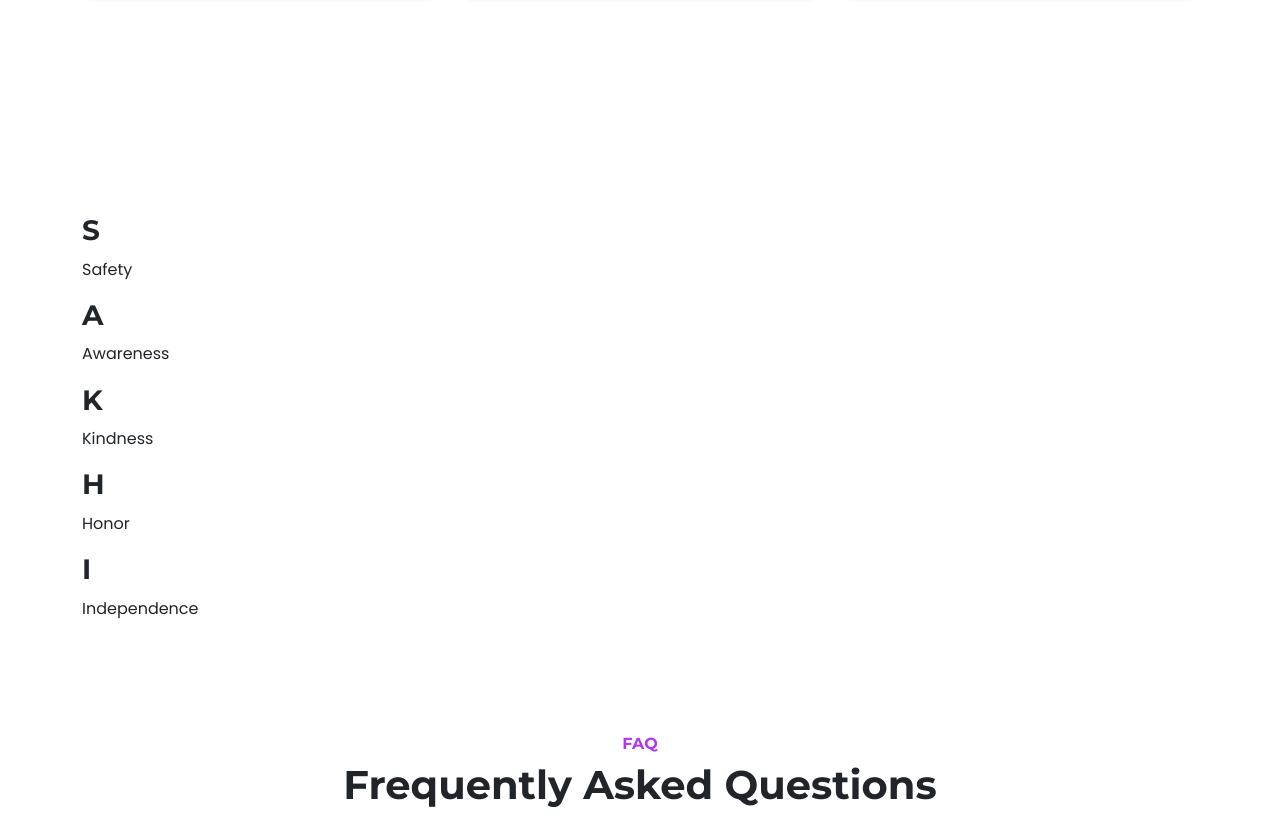
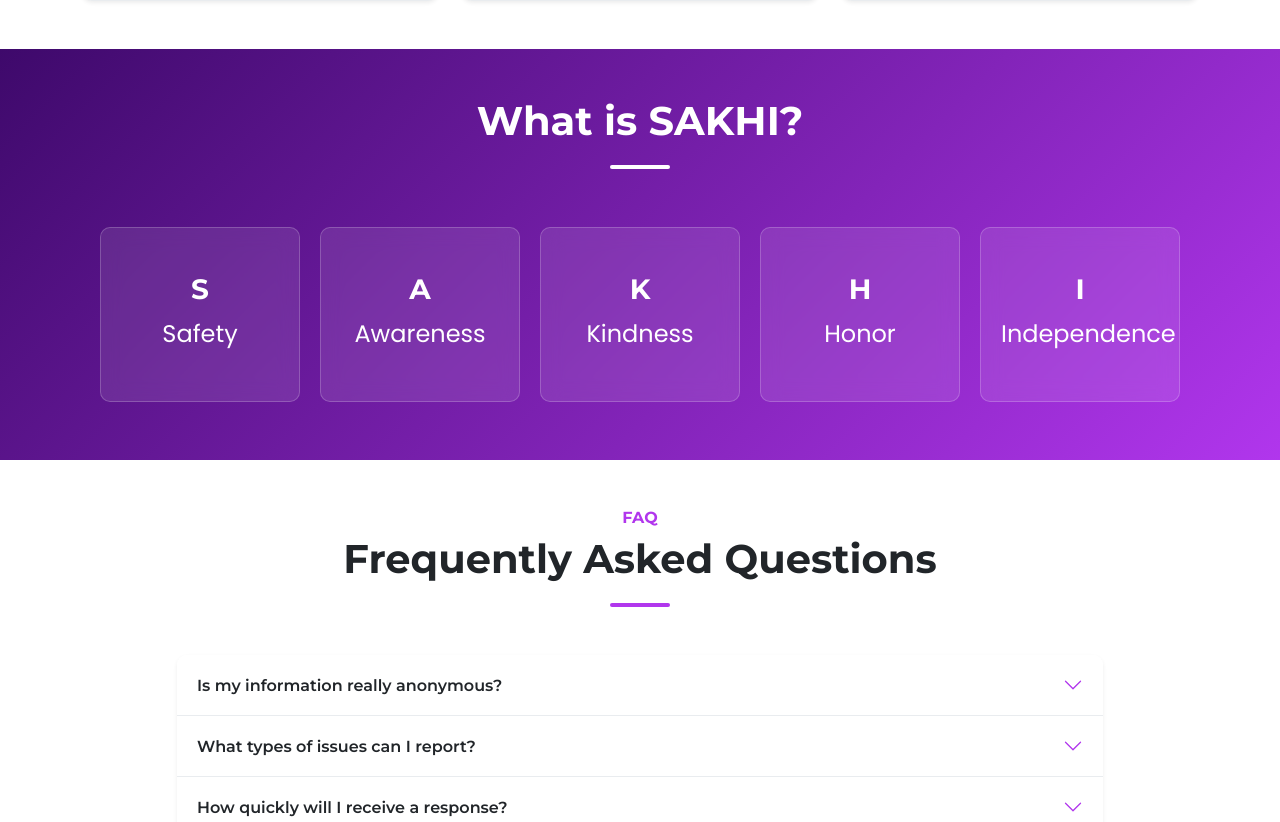
Before and after one commit to nehachaudhari20/She_Solves_EmpowHER, a FastAPI app: page / in a window 1280 px wide. Shown: the part 2703-3525 px from the top of the page. Run offline with FastAPI, Linux system fonts and the light colour scheme.

Commit message:
Update home-styles.css

```diff
--- a/static/home-styles.css
+++ b/static/home-styles.css
@@ -111,6 +111,8 @@ section {
 
 /* Navbar */
 .navbar {
+  font-size: 1.15rem;
+  font-weight: 500;
   padding: 15px 0;
   transition: var(--transition);
   background: transparent;
@@ -131,7 +133,7 @@ section {
 }
 
 .nav-logo {
-  height: 40px;
+  height: 80px;
   width: auto;
 }
 
@@ -241,7 +243,11 @@ section {
   left: 0;
   width: 100%;
 }
-
+.herVoice {
+  font-style: italic;
+  font-size: 1.1rem;
+  /* font-weight: bold; */
+}
 /* Features Section */
 .features-section {
   background-color: var(--white);
@@ -412,51 +418,58 @@ section {
   margin: 0;
 }
 
-/* Statistics Section */
-.statistics-section {
+/* SAKHI Section */
+.sakhi-section {
   background: var(--gradient);
   color: var(--white);
   position: relative;
+  padding: 50px 0;
 }
 
-.stat-card {
+/* Ensures all cards stay in one line */
+.sakhi-container {
+  display: flex;
+  justify-content: center;
+  align-items: center;
+  gap: 20px; /* Space between cards */
+  flex-wrap: nowrap; /* Prevents cards from wrapping to the next line */
+  overflow-x: auto; /* Enables horizontal scrolling on smaller screens */
+  padding: 10px;
+}
+
+/* Individual Cards */
+.sakhi-card {
   background-color: rgba(255, 255, 255, 0.1);
   backdrop-filter: blur(10px);
   border-radius: 10px;
   padding: 30px 20px;
-  height: 100%;
+  width: 200px; /* Adjust width as needed */
   text-align: center;
   transition: var(--transition);
   border: 1px solid rgba(255, 255, 255, 0.2);
+  flex-shrink: 0; /* Prevents shrinking when space is limited */
+
 }
 
-.stat-card:hover {
+.sakhi-card:hover {
   transform: translateY(-10px);
   background-color: rgba(255, 255, 255, 0.2);
 }
 
-.stat-icon {
+.sakhi-icon {
   font-size: 2.5rem;
   margin-bottom: 15px;
   color: var(--accent);
 }
-
-.stat-card h3 {
-  font-size: 3rem;
+.sakhi-card p {
+  font-size: 1.5rem;
+  color: white
+  margin-bottom: 20px;
+}
+.sakhi-card h4 {
+  font-size: 1rem;
   font-weight: 700;
-  margin-bottom: 10px;
-  display: inline-block;
-}
-
-.percent,
-.plus {
-  font-size: 2rem;
-  font-weight: 700;
-}
-
-.stat-card p {
-  font-size: 1.1rem;
-  margin: 0;
+  /* text-transform: uppercase; */
 }
 
 /* FAQ Section */
```
